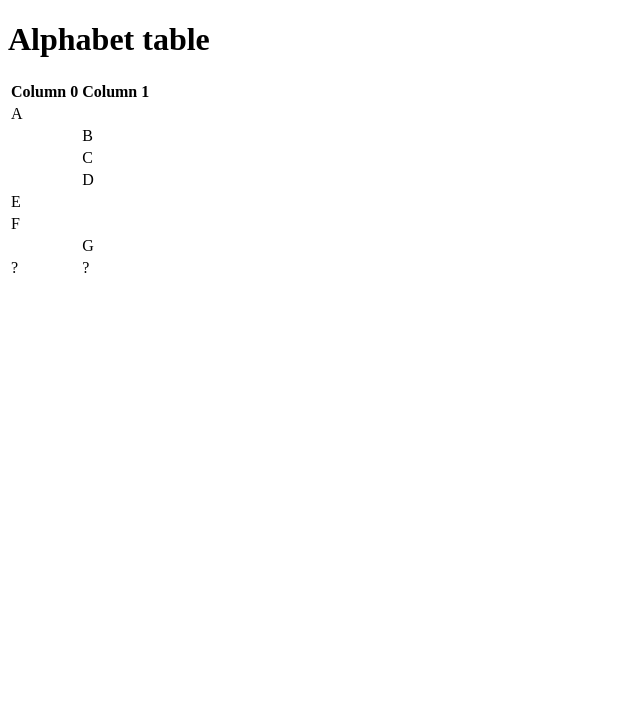
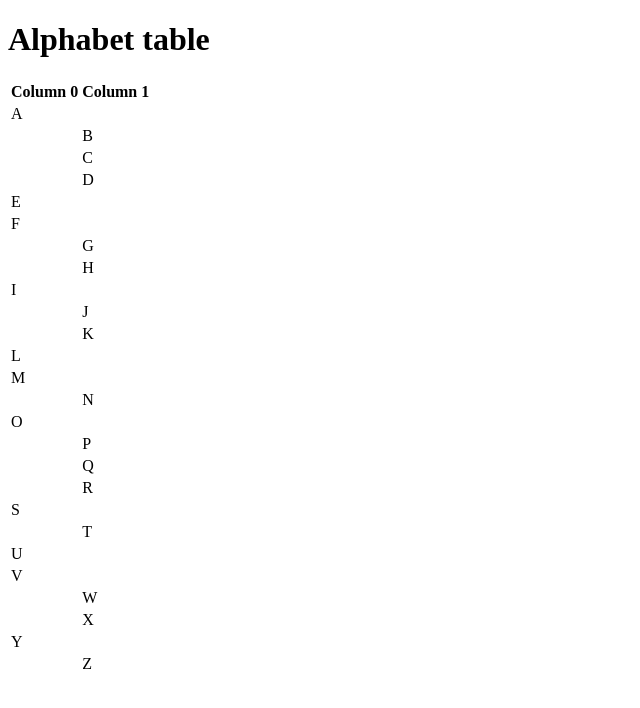
Before and after one commit to comp426-2022-fall/a01-bilen2020, a website: page public/index.html in a window 1280 px wide. Shown: the whole page, without its empty margins (0-640 px from the left). Drawn offline with Linux system fonts and the light colour scheme.

Commit message:
fix table

```diff
--- a/public/index.html
+++ b/public/index.html
@@ -37,10 +37,64 @@
     						<td></td><td>G</td>
   					</tr>
   					<tr>
-    						<td>?</td><td>?</td>
-  					</tr>
-				</tbody>
-			</table>
-        	</div>
-    	</body>
+						<td></td><td>H</td>
+					</tr>
+				  <tr>
+						  <td>I</td><td></td>
+					</tr>
+				  <tr>
+					  <td></td><td>J</td>
+				  </tr>
+				  <tr>
+					  <td></td><td>K<td>
+				  </tr>
+				  <tr>
+					  <td>L</td><td></td>
+				  </tr>
+				  <tr>
+					  <td>M</td><td></td>
+				  </tr>
+				  <tr>
+					  <td></td><td>N</td>
+				  </tr>
+				  <tr>
+					  <td>O</td><td></td>
+				  </tr>
+				  <tr>
+					  <td></td><td>P</td>
+				  </tr>
+				  <tr>
+					  <td></td><td>Q</td>
+				  </tr>
+				  <tr>
+					  <td></td><td>R</td>
+				  </tr>
+				  <tr>
+					  <td>S</td><td></td>
+				  </tr>
+				  <tr>
+					  <td></td><td>T</td>
+				  </tr>
+				  <tr>
+					  <td>U</td><td></td>
+				  </tr>
+				  <tr>
+					  <td>V</td><td></td>
+				  </tr>
+				  <tr>
+					  <td></td><td>W</td>
+				  </tr>
+				  <tr>
+					  <td></td><td>X</td>
+				  </tr>
+				  <tr>
+					  <td>Y</td><td></td>
+				  </tr>
+				  <tr>
+					  <td></td><td>Z</td>
+				  </tr>
+			  </tbody>
+		  </table>
+		  </div>
+	  </body>
 </html>
```
